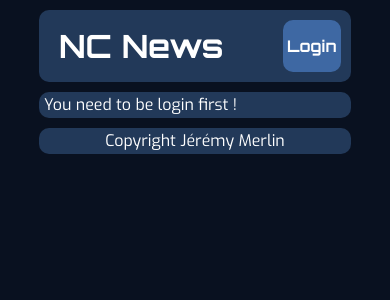
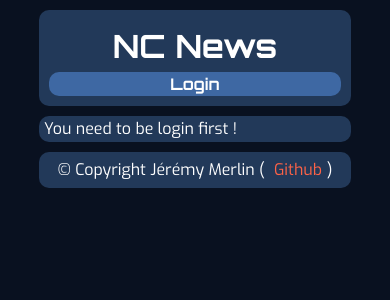
Before and after one commit to Klnder/nc-news, a React (Vite) app: page /profile in a window 390 px wide. Shown: the top 300 px of the page. Built offline with nearby package versions, Linux system fonts and the light colour scheme.

Commit message:
improve CSS for responsiveness

```diff
--- a/src/App.css
+++ b/src/App.css
@@ -25,6 +25,7 @@ header {
   display: flex;
   flex-direction: row;
 }
+
 #header-title {
   flex-grow: 1;
   flex-basis: 80%;
@@ -36,6 +37,15 @@ h1 {
   padding: 5px;
   margin: 5px;
   cursor: pointer;
+}
+
+@media (max-width: 600px) {
+  header {
+    flex-direction: column;
+  }
+  #header-title {
+    text-align: center;
+  }
 }
 
 h2 {
@@ -155,5 +165,17 @@ legend {
 
 footer {
   text-align: center;
+  padding: 10px;
+}
+
+#footer-link {
+  text-decoration: none;
+  color: tomato;
+  border-radius: 10px;
   padding: 5px;
 }
+
+#footer-link:hover {
+  background-color: white;
+  color: black;
+}
--- a/src/components/BreadCrumb.jsx
+++ b/src/components/BreadCrumb.jsx
@@ -21,7 +21,7 @@ function BreadCrumb({ article }) {
           );
         } else {
           return (
-            <li key={index}>
+            <li key={index} id="last-breadcrumb">
               <Link to={item.path}>{item.name}</Link>
             </li>
           );
--- a/src/components/DetailedArticle.jsx
+++ b/src/components/DetailedArticle.jsx
@@ -33,9 +33,9 @@ function DetailedArticle({ article }) {
       <section>
         <p id="body-article">{article.body}</p>
         <br />
-        <p>
-          Written by: {article.author} the : {article.created_at && format(new Date(article.created_at), "dd MMM yyyy HH:MM")}
-        </p>
+        <p>Written by: {article.author} </p>
+        <br />
+        <p>the : {article.created_at && format(new Date(article.created_at), "dd MMM yyyy HH:MM")}</p>
         <br />
         <div className="vote-section">
           <p>{voteText}</p>
--- a/src/components/Footer.jsx
+++ b/src/components/Footer.jsx
@@ -1,7 +1,17 @@
 import React from "react";
 
 function Footer() {
-  return <footer>Copyright Jérémy Merlin </footer>;
+  return (
+    <footer>
+      <p>
+        &#169; Copyright Jérémy Merlin (&nbsp;
+        <a id="footer-link" href="https://github.com/Klnder">
+          Github
+        </a>
+        )
+      </p>
+    </footer>
+  );
 }
 
 export default Footer;
--- a/src/pages/Article.css
+++ b/src/pages/Article.css
@@ -60,13 +60,12 @@
 }
 
 .breadcrumb {
+  display: flex;
+  flex-direction: row;
+  flex-wrap: nowrap;
   list-style: none;
   padding: 0;
   margin: 0;
-}
-
-.breadcrumb li {
-  display: inline-block;
 }
 
 .breadcrumb li + li {
@@ -76,3 +75,9 @@
 .breadcrumb li span {
   margin: 0 5px;
 }
+
+@media (max-width: 650px) {
+  #last-breadcrumb {
+    display: none;
+  }
+}
--- a/src/pages/Home.css
+++ b/src/pages/Home.css
@@ -50,8 +50,10 @@ img {
 }
 
 #nav-topic {
+  margin: 0 1rem;
   padding: 20px 0;
   text-align: center;
+  overflow: auto;
 }
 #nav-topic > a {
   padding: 5px;
@@ -62,12 +64,12 @@ img {
 }
 
 #nav-topic > a:hover {
-  text-decoration: underline;
+  text-decoration: underline 4px;
   text-decoration-color: black;
 }
 
 #nav-topic > .active {
-  text-decoration: underline;
+  text-decoration: underline 4px;
   text-decoration-color: black;
 }
 
@@ -78,3 +80,22 @@ img {
   padding: 5px;
   margin: 5px;
 }
+
+@media (max-width: 800px) {
+  .img {
+    display: none;
+  }
+  .home-article {
+    display: grid;
+    grid-template-columns: 1.4fr;
+    grid-template-rows: 1fr;
+    grid-template-areas: "details";
+  }
+}
+@media (max-width: 600px) {
+  #sort-menu {
+    display: flex;
+    flex-direction: column;
+    align-items: center;
+  }
+}
```
